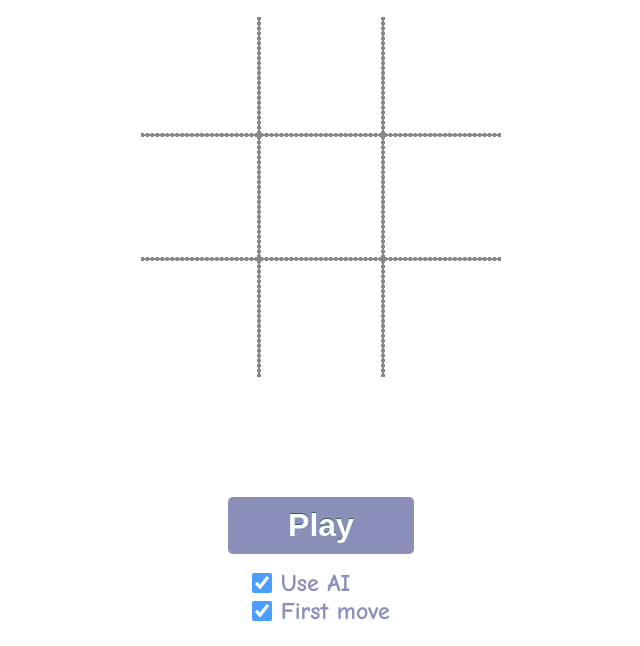
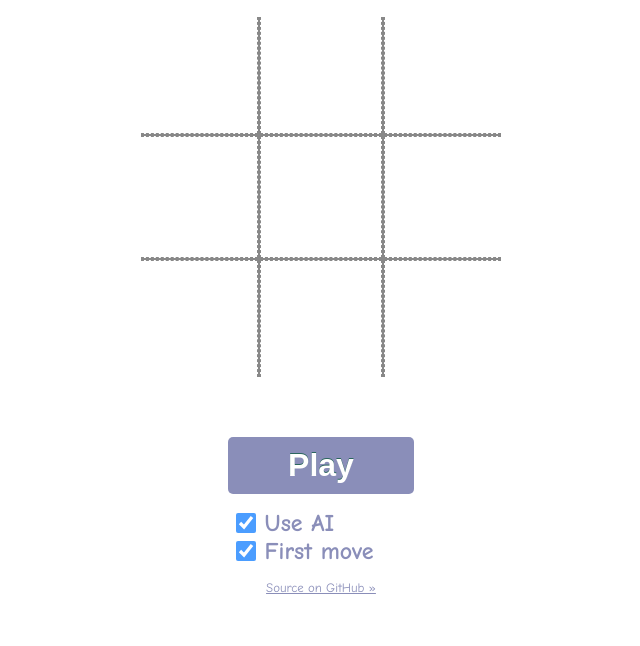
Before and after one commit to cseh-szabolcs/tic-tac-toe, a plain HTML site: page index.html in a window 1280 px wide. Shown: the part 154-800 px from the top of the page, without its empty margins (319-959 px from the left). Drawn offline with Linux system fonts and the light colour scheme.

Commit message:
add documentation

```diff
--- a/index.html
+++ b/index.html
@@ -8,6 +8,7 @@
 <body id="body">
 <div class="main">
     <h1>Tic Tac Toe</h1>
+    <div id="output"></div>
     <div id="game">
         <div class="mask">
             <div class="cell"></div><div class="cell"></div><div class="cell"></div>
@@ -23,7 +24,6 @@
             <span id="loading3"></span>
         </div>
     </div>
-    <div id="output"></div>
     <div id="controls">
         <button id="play">Play</button>
         <div>
@@ -35,6 +35,9 @@
                 <input type="checkbox" class="checkbox" id="firstMove" checked />
                 First move
             </label>
+            <a href="https://github.com/cseh-szabolcs/tic-tac-toe" target="_blank" class="github">
+                Source on GitHub &raquo;
+            </a>
         </div>
     </div>
 </div>
--- a/style.css
+++ b/style.css
@@ -21,7 +21,7 @@ body {
     align-items: center;
 }
 h1 {
-    margin-bottom: 60px;
+    margin-bottom: 15px;
     font-size: 4rem;
     color: #8a8eb9;
 }
@@ -118,7 +118,12 @@ label {
     margin-bottom: 20px;
     height: 40px;
 }
-
+.github {
+    color: #8a8eb9;
+    font-size: 0.8rem;
+    display: block;
+    margin: 30px;
+}
 
 /** loading-bar */
 .loading-pnl {
```
Also changed, not shown: script.js (+14 -14 lines).
